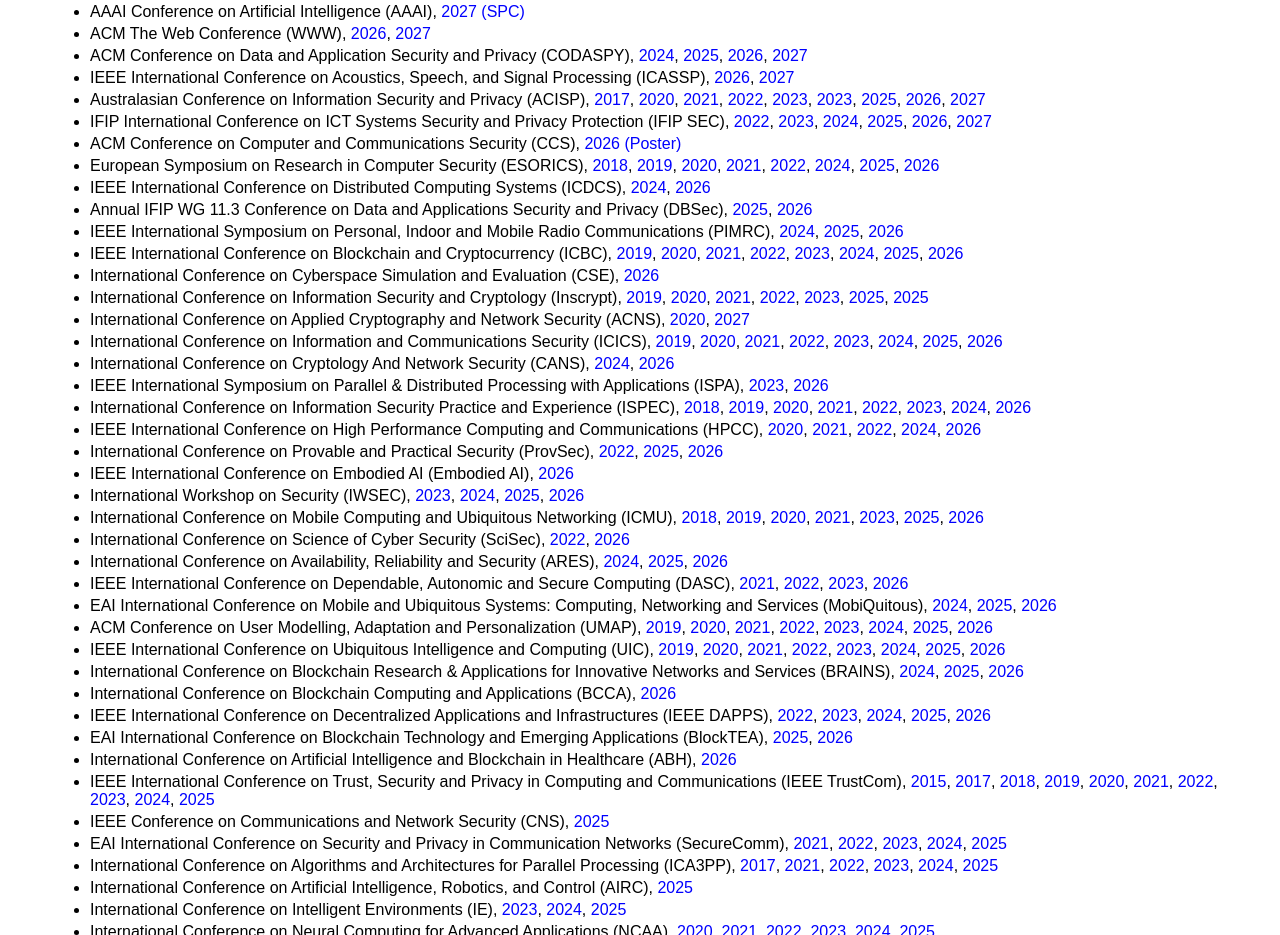
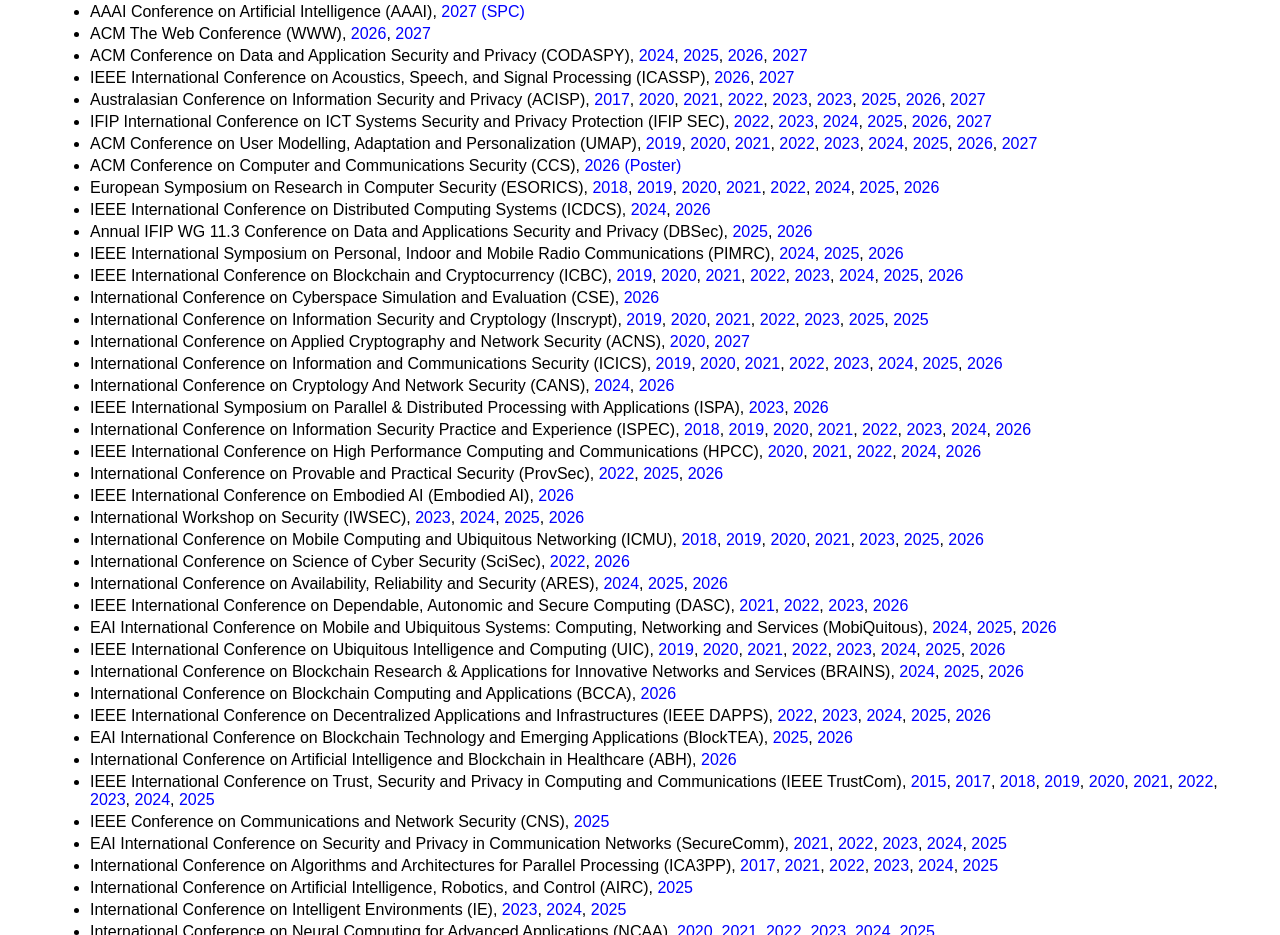
Before and after one commit to WZMeng/homepage, a plain HTML site: page index.html in a window 1280 px wide. Shown: the part 5755-6690 px from the top of the page. Drawn offline with Linux system fonts and the light colour scheme.

Commit message:
Update index.html

```diff
--- a/index.html
+++ b/index.html
@@ -856,6 +856,11 @@ IFIP International Conference on ICT Systems Security and Privacy Protection (IF
 </li>
 
 <li style="font-family:Arial;margin-bottom:3pt">
+ACM Conference on User Modelling, Adaptation and Personalization (UMAP), <a href="http://www.cyprusconferences.org/umap2019/">2019</a>, <a href="https://www.um.org/umap2020/">2020</a>, <a href="https://www.um.org/umap2021/">2021</a>, <a href="https://www.um.org/umap2022/">2022</a>,  <a href="https://www.um.org/umap2023/">2023</a>, <a href="https://www.um.org/umap2024/">2024</a>, <a href="https://www.um.org/umap2025/">2025</a>,
+    <a href="https://www.um.org/umap2026/">2026</a>,  <a href="https://www.um.org/umap2027/">2027</a>
+</li>
+
+<li style="font-family:Arial;margin-bottom:3pt">
 ACM Conference on Computer and Communications Security (CCS), <a href="https://www.sigsac.org/ccs/CCS2026/call-for/call-for-posters.html">2026 (Poster)</a>
 </li>
 
@@ -952,11 +957,6 @@ IEEE International Conference on Dependable, Autonomic and Secure Computing (DAS
 <li style="font-family:Arial;margin-bottom:3pt">
 EAI International Conference on Mobile and Ubiquitous Systems: Computing, Networking and Services (MobiQuitous), <a href="https://mobiquitous.eai-conferences.org/2024/">2024</a>, <a href="https://mobiquitous.eai-conferences.org/2025/">2025</a>,
     <a href="https://mobiquitous.eai-conferences.org/2026/">2026</a>
-</li>
-
-<li style="font-family:Arial;margin-bottom:3pt">
-ACM Conference on User Modelling, Adaptation and Personalization (UMAP), <a href="http://www.cyprusconferences.org/umap2019/">2019</a>, <a href="https://www.um.org/umap2020/">2020</a>, <a href="https://www.um.org/umap2021/">2021</a>, <a href="https://www.um.org/umap2022/">2022</a>,  <a href="https://www.um.org/umap2023/">2023</a>, <a href="https://www.um.org/umap2024/">2024</a>, <a href="https://www.um.org/umap2025/">2025</a>,
-    <a href="https://www.um.org/umap2026/">2026</a>
 </li>
 
 <li style="font-family:Arial;margin-bottom:3pt">
```
